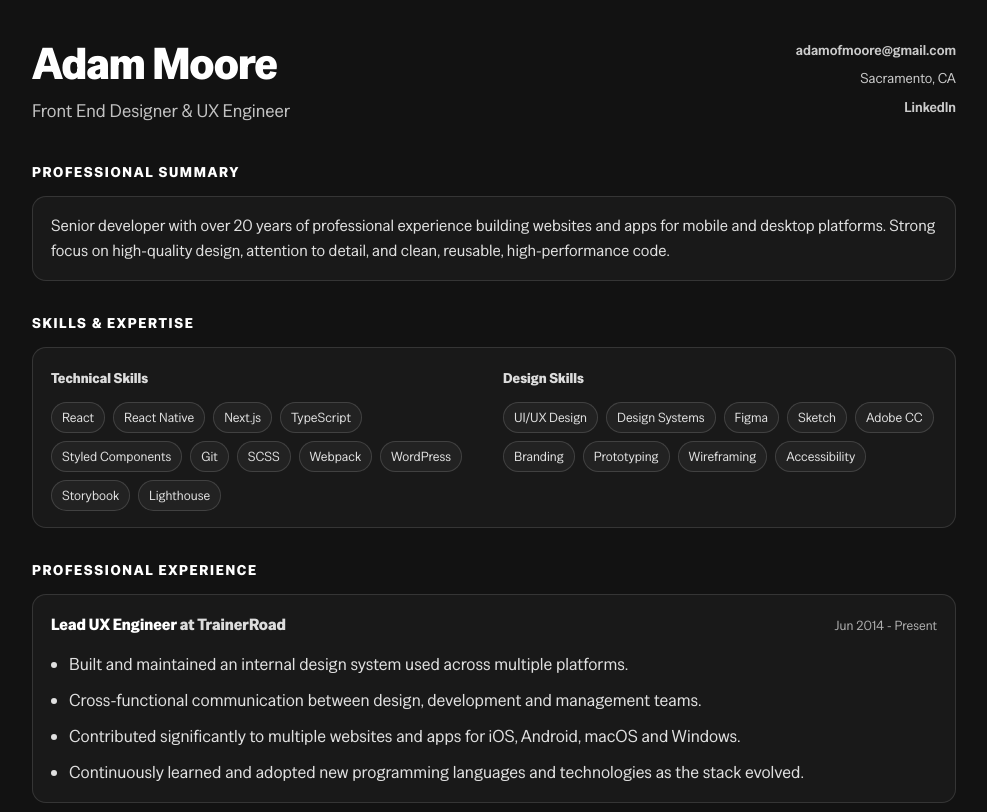
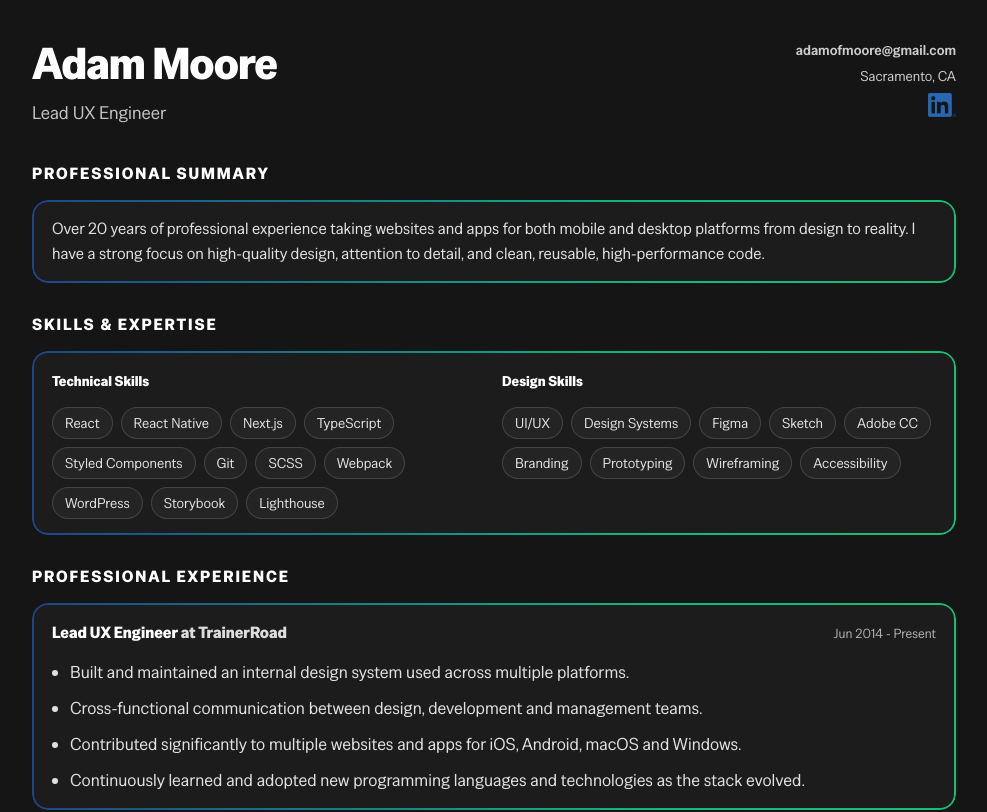
Before and after one commit to adamofmoore/adamofmoore.github.io, a Next.js app: page / in a window 1280 px wide. Shown: the top 812 px of the page, without its empty margins (146-1133 px from the left). Built offline with nearby package versions, Linux system fonts and the light colour scheme.

Commit message:
glowing borders, updates

```diff
--- a/components/Header.tsx
+++ b/components/Header.tsx
@@ -1,5 +1,5 @@
 import styled from "styled-components";
-import { Container } from "./Layout/Container";
+import { Container } from "./layout/Container";
 
 export const Header = () => {
 	return (
--- a/components/resume/ContactBlock.tsx
+++ b/components/resume/ContactBlock.tsx
@@ -1,6 +1,6 @@
 "use client";
 
-import React from "react";
+import Image from "next/image";
 import styled from "styled-components";
 import type { ContactItem } from "./resumeData";
 
@@ -22,6 +22,11 @@ export function ContactBlock({ contacts }: Props) {
 					}
 					return <Item key={key}>{c.value}</Item>;
 				})}
+				<li>
+					<Link href="https://linkedin.com/in/adam-moore-85154632/" target="_blank" rel="noreferrer">
+						<Image src="/images/linkedin.png" alt="LinkedIn Logo" width={28} height={24} />
+					</Link>
+				</li>
 			</List>
 		</Wrap>
 	);
@@ -37,7 +42,7 @@ const List = styled.ul`
 	padding: 0;
 	margin: 0;
 	display: grid;
-	gap: 8px;
+	gap: 6px;
 
 	@media (min-width: 768px) {
 		justify-items: end;
--- a/components/resume/ResumeStyles.tsx
+++ b/components/resume/ResumeStyles.tsx
@@ -12,7 +12,7 @@ export const Page = styled.main`
 export const Container = styled.div`
 	width: 100%;
 	max-width: 980px;
-	padding: 24px 18px 64px;
+	padding: 24px 20px 64px;
 
 	${media.tablet`
 		padding: 40px 28px 72px;
@@ -35,28 +35,28 @@ export const HeaderRow = styled.header`
 
 export const Name = styled.h1`
 	margin: 0;
-	font-size: 34px;
+	font-size: 3.4rem;
 	line-height: 1.1;
 	letter-spacing: -0.02em;
 
 	${media.tablet`
-		font-size: 44px;
+		font-size: 4.4rem;
 	`}
 `;
 
 export const Title = styled.p`
-	margin: 10px 0 0;
-	font-size: 16px;
+	margin: 12px 0 0;
+	font-size: 1.6rem;
 	line-height: 1.4;
 	opacity: 0.85;
 
 	${media.tablet`
-		font-size: 18px;
+		font-size: 1.8rem;
 	`}
 `;
 
 export const Section = styled.section`
-	margin-top: 22px;
+	margin-top: 24px;
 
 	${media.tablet`
 		margin-top: 28px;
@@ -64,30 +64,70 @@ export const Section = styled.section`
 `;
 
 export const SectionTitle = styled.h2`
-	margin: 0 0 10px;
-	font-size: 14px;
+	margin: 0 0 12px;
+	font-size: 1.6rem;
 	letter-spacing: 0.12em;
 	text-transform: uppercase;
 `;
 
 export const Card = styled.div`
-	border: 1px solid rgba(255, 255, 255, 0.12);
-	border-radius: 14px;
-	padding: 14px 14px;
+	position: relative;
+	border-radius: 16px;
+	padding: 16px 16px;
 	background: rgba(255, 255, 255, 0.03);
+	overflow: hidden;
 
 	${media.tablet`
-		padding: 16px 18px;
+		padding: 16px 20px;
 	`}
+
+	&::before {
+		content: "";
+		position: absolute;
+		inset: 0;
+		padding: 2px; /* border thickness */
+		border-radius: inherit;
+
+		background: linear-gradient(90deg, #1e3a8a, #10b981, #22c55e, #06b6d4, #1e3a8a);
+		background-size: 300% 300%;
+		animation: gradientShift 6s ease-in-out infinite;
+
+		/* Make the gradient show ONLY as a border */
+		-webkit-mask: linear-gradient(#000 0 0) content-box, linear-gradient(#000 0 0);
+		-webkit-mask-composite: xor;
+		mask: linear-gradient(#000 0 0) content-box, linear-gradient(#000 0 0);
+		mask-composite: exclude;
+
+		pointer-events: none;
+	}
+
+	@keyframes gradientShift {
+		0% {
+			background-position: 0% 50%;
+		}
+		50% {
+			background-position: 100% 50%;
+		}
+		100% {
+			background-position: 0% 50%;
+		}
+	}
+
+	/* optional: reduce animation for motion-sensitive users */
+	@media (prefers-reduced-motion: reduce) {
+		&::before {
+			animation: none;
+		}
+	}
 `;
 
 export const Body = styled.p`
 	margin: 0;
-	font-size: 15px;
+	font-size: 1.5rem;
 	line-height: 1.6;
 
 	${media.tablet`
-		font-size: 16px;
+		font-size: 1.6rem;
 	`}
 `;
 
@@ -99,9 +139,5 @@ export const Divider = styled.hr`
 	border: 0;
 	height: 1px;
 	background: rgba(255, 255, 255, 0.12);
-	margin: 14px 0;
-
-	${media.tablet`
-		margin: 16px 0;
-	`}
+	margin: 16px 0;
 `;
--- a/components/resume/SkillsSection.tsx
+++ b/components/resume/SkillsSection.tsx
@@ -40,18 +40,17 @@ export function SkillsSection({ skillsAndExpertise, technicalSkills, designSkill
 
 const TwoCol = styled.div`
 	display: grid;
-	gap: 14px;
+	gap: 12px;
 
 	${media.tablet`
 		grid-template-columns: 1fr 1fr;
-		gap: 18px;
+		gap: 16px;
 	`}
 `;
 
 const ColTitle = styled.h3`
-	margin: 0 0 10px;
-	font-size: 14px;
-	opacity: 0.85;
+	margin: 0 0 12px;
+	font-size: 1.4rem;
 `;
 
 const List = styled.ul`
@@ -64,11 +63,11 @@ const List = styled.ul`
 	li {
 		display: inline-flex;
 		align-items: center;
-		padding: 8px 10px;
+		padding: 8px 12px;
 		border-radius: 999px;
 		border: 1px solid rgba(255, 255, 255, 0.14);
 		background: rgba(255, 255, 255, 0.04);
-		font-size: 13px;
+		font-size: 1.4rem;
 		line-height: 1;
 		white-space: nowrap;
 	}
--- a/components/resume/resumeData.ts
+++ b/components/resume/resumeData.ts
@@ -29,7 +29,7 @@ export type ResumeData = {
 
 export const resumeData: ResumeData = {
 	name: "Adam Moore",
-	title: "Front End Designer & UX Engineer",
+	title: "Lead UX Engineer",
 	contacts: [
 		{
 			type: "email",
@@ -38,18 +38,12 @@ export const resumeData: ResumeData = {
 			href: "mailto:adamofmoore@gmail.com",
 		},
 		{ type: "location", label: "Location", value: "Sacramento, CA" },
-		{
-			type: "link",
-			label: "LinkedIn",
-			value: "LinkedIn",
-			href: "https://linkedin.com/in/adam-moore-85154632/",
-		},
 	],
 	sections: {
-		professionalSummary: "Senior developer with over 20 years of professional experience building websites and apps for mobile and desktop platforms. Strong focus on high-quality design, attention to detail, and clean, reusable, high-performance code.",
+		professionalSummary: "Over 20 years of professional experience taking websites and apps for both mobile and desktop platforms from design to reality. I have a strong focus on high-quality design, attention to detail, and clean, reusable, high-performance code.",
 		skillsAndExpertise: ["React", "React Native", "Next.js", "TypeScript", "Design System Mgmt.", "Styled Components", "Git", "SCSS", "Webpack", "WordPress", "Storybook", "Lighthouse"],
 		technicalSkills: ["React", "React Native", "Next.js", "TypeScript", "Styled Components", "Git", "SCSS", "Webpack", "WordPress", "Storybook", "Lighthouse"],
-		designSkills: ["UI/UX Design", "Design Systems", "Figma", "Sketch", "Adobe CC", "Branding", "Prototyping", "Wireframing", "Accessibility"],
+		designSkills: ["UI/UX", "Design Systems", "Figma", "Sketch", "Adobe CC", "Branding", "Prototyping", "Wireframing", "Accessibility"],
 		experience: [
 			{
 				role: "Lead UX Engineer",
--- a/pages/index.tsx
+++ b/pages/index.tsx
@@ -1,32 +1,5 @@
-import styled from "styled-components";
-import { Footer } from "../components/Footer";
 import { Resume } from "../components/resume/Resume";
 
 export default function Home() {
-	return (
-		<>
-			<Wrapper>
-				<Resume />
-			</Wrapper>
-			<Footer />
-		</>
-	);
+	return <Resume />;
 }
-
-const Wrapper = styled.div`
-	background: #121212;
-	/* background-size: cover; */
-	display: flex;
-	flex-direction: column;
-	position: relative;
-`;
-
-const Main = styled.div`
-	flex: 1;
-	display: flex;
-	flex-direction: column;
-	align-items: center;
-	justify-content: center;
-	gap: 32px;
-	padding-bottom: 80px;
-`;
```
Also changed, not shown: components/AnimatedCard.tsx (added, +80 -0 lines), components/Shows/Shows.tsx (deleted, +0 -101 lines), components/Shows/dates.ts (deleted, +0 -20 lines), public/images/linkedin.png (added).
